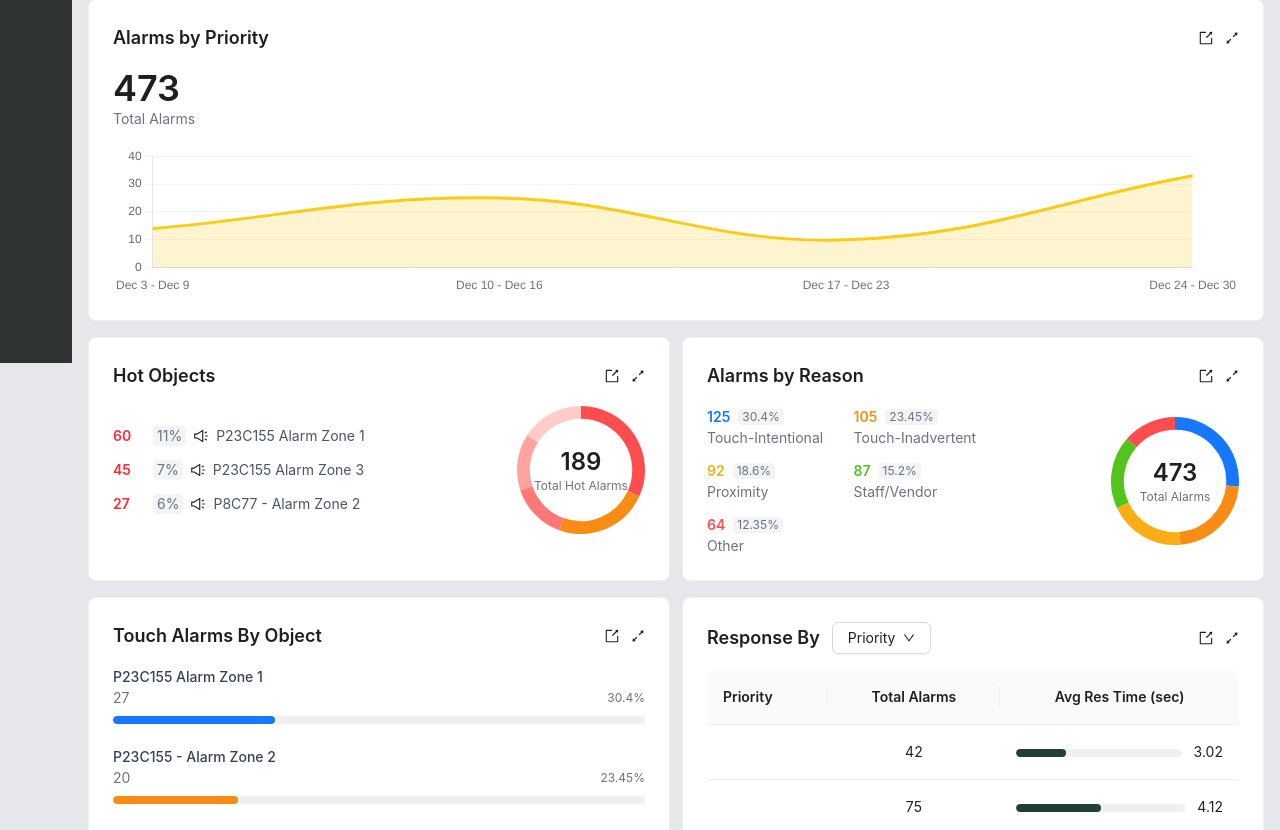
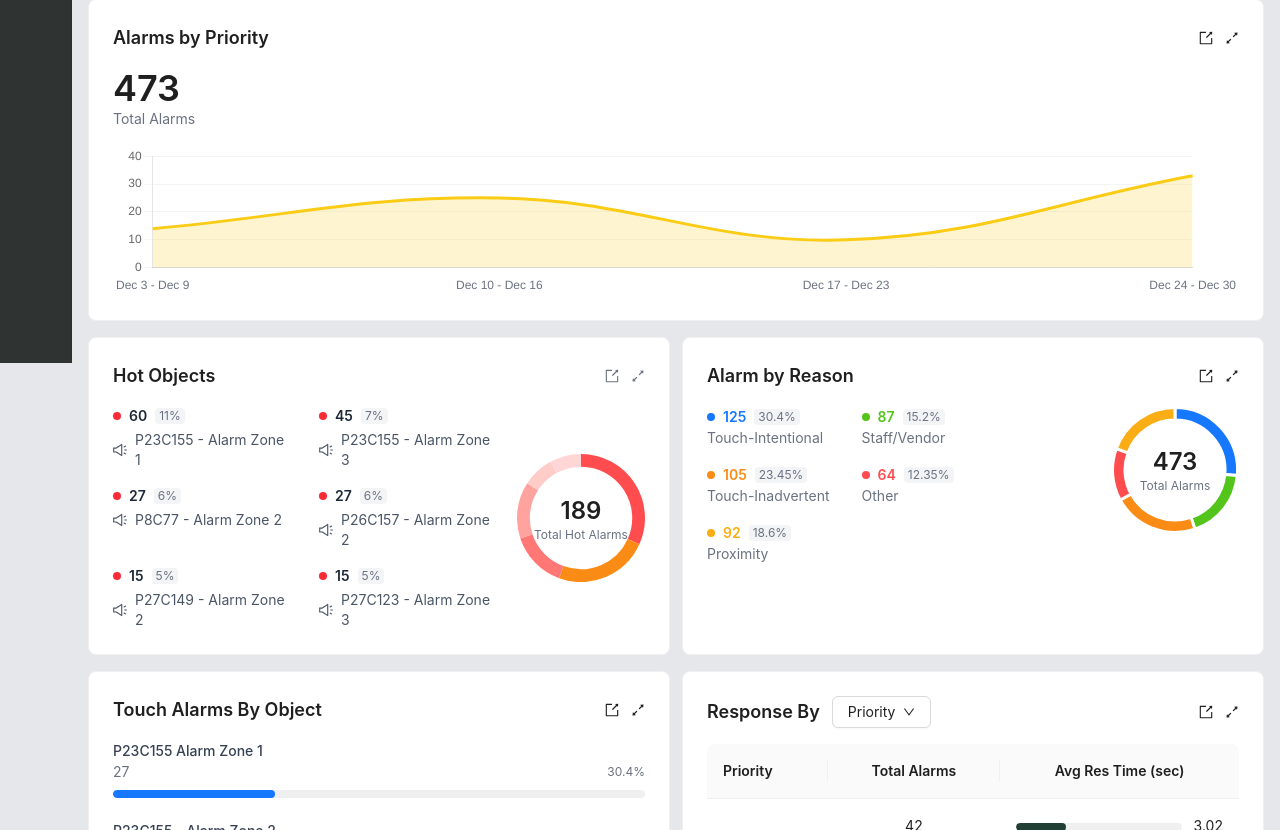
Before and after one commit to Waniaxif/Dashboard, a Next.js app: page / in a window 1280 px wide. Shown: the part 437-1267 px from the top of the page. Built offline with nearby package versions, Linux system fonts and the light colour scheme.

Commit message:
refactor AlarmByReason and HotObjects components for improved readability and consistency

```diff
--- a/src/Components/AlarmByReason/AlarmByReason.tsx
+++ b/src/Components/AlarmByReason/AlarmByReason.tsx
@@ -15,10 +15,10 @@ ChartJS.register(ArcElement, ChartTooltip, Legend);
 export default function AlarmByReason() {
   const reasons = [
     { color: "#1677ff", count: 125, percent: 30.4, name: "Touch-Intentional" },
+    { color: "#52c41a", count: 87, percent: 15.2, name: "Staff/Vendor" },
     { color: "#fa8c16", count: 105, percent: 23.45, name: "Touch-Inadvertent" },
+    { color: "#ff4d4f", count: 64, percent: 12.35, name: "Other" },
     { color: "#faad14", count: 92, percent: 18.6, name: "Proximity" },
-    { color: "#52c41a", count: 87, percent: 15.2, name: "Staff/Vendor" },
-    { color: "#ff4d4f", count: 64, percent: 12.35, name: "Other" },
   ];
 
   const total = 473;
@@ -28,7 +28,8 @@ export default function AlarmByReason() {
       {
         data: reasons.map((r) => r.count),
         backgroundColor: reasons.map((r) => r.color),
-        borderWidth: 0,
+        borderColor: "#ffffff", // space between segments
+        borderWidth: 3,
         cutout: "80%",
       },
     ],
@@ -36,35 +37,55 @@ export default function AlarmByReason() {
 
   return (
     <Card>
+      {/* Header */}
       <div className="flex justify-between items-center mb-4">
-        <div className="text-lg font-semibold">Alarms by Reason</div>
+        <div className="text-lg font-semibold">Alarm by Reason</div>
         <div className="flex items-center gap-3">
           <ExportOutlined />
           <ExpandAltOutlined />
         </div>
       </div>
-      <div className="flex justify-between items-center">
-        <div className="grid grid-cols-2 gap-x-6 gap-y-3">
+
+      {/* Content */}
+      <div className="flex flex-col md:flex-row justify-between items-center md:items-start">
+        {/* Left side: alarm data list */}
+        <div className="grid grid-cols-2 gap-x-8 gap-y-4 w-full md:w-auto">
           {reasons.map((r, index) => (
             <div key={index} className="flex flex-col">
               <div className="flex items-center space-x-2">
+                {/* Colored dot */}
+                <span
+                  className="inline-block w-2 h-2 rounded-full"
+                  style={{ backgroundColor: r.color }}
+                ></span>
+
+                {/* Value */}
                 <span className="font-semibold" style={{ color: r.color }}>
                   {r.count}
                 </span>
+
+                {/* Percentage */}
                 <span className="text-xs text-gray-500 bg-gray-100 px-1 rounded">
                   {r.percent}%
                 </span>
               </div>
+
+              {/* Description */}
               <span className="text-gray-500 text-sm">{r.name}</span>
             </div>
           ))}
         </div>
 
-        <div className="flex flex-col items-center justify-center">
+        {/* Right side: doughnut chart */}
+        <div className="flex flex-col items-center justify-center mt-6 md:mt-0 md:ml-6">
           <div className="relative w-32 h-32">
             <Doughnut
               data={data}
-              options={{ plugins: { legend: { display: false } } }}
+              options={{
+                plugins: { legend: { display: false } },
+                responsive: true,
+                maintainAspectRatio: false,
+              }}
             />
             <div className="absolute inset-0 flex flex-col items-center justify-center">
               <span className="text-2xl font-semibold">{total}</span>
--- a/src/Components/HotObjects/HotObjects.tsx
+++ b/src/Components/HotObjects/HotObjects.tsx
@@ -18,8 +18,8 @@ ChartJS.register(ArcElement, ChartTooltip, Legend);
 
 export default function HotObjects() {
   const hotObjects = [
-    { count: 60, percent: 11, name: "P23C155 Alarm Zone 1" },
-    { count: 45, percent: 7, name: "P23C155 Alarm Zone 3" },
+    { count: 60, percent: 11, name: "P23C155 - Alarm Zone 1" },
+    { count: 45, percent: 7, name: "P23C155 - Alarm Zone 3" },
     { count: 27, percent: 6, name: "P8C77 - Alarm Zone 2" },
     { count: 27, percent: 6, name: "P26C157 - Alarm Zone 2" },
     { count: 15, percent: 5, name: "P27C149 - Alarm Zone 2" },
@@ -38,7 +38,7 @@ export default function HotObjects() {
           "#ff7875",
           "#ffa39e",
           "#ffccc7",
-          "#ffccc7",
+          "#ffd6d6",
         ],
         borderWidth: 0,
         cutout: "80%",
@@ -48,30 +48,43 @@ export default function HotObjects() {
 
   return (
     <Card>
+      {/* Header */}
       <div className="flex justify-between items-center mb-4">
         <div className="text-lg font-semibold">Hot Objects</div>
-        <div className="flex items-center gap-3">
+        <div className="flex items-center gap-3 text-gray-500">
           <ExportOutlined />
           <ExpandAltOutlined />
         </div>
       </div>
-      <div className="flex justify-between items-center">
-        <div className="flex flex-col space-y-3">
-          {hotObjects.slice(0, 3).map((item, index) => (
-            <div key={index} className="flex items-center space-x-2">
-              <span className="text-red-500 font-semibold w-8">
-                {item.count}
-              </span>
-              <span className="text-gray-500 text-sm bg-gray-100 px-1 rounded">
-                {item.percent}%
-              </span>
-              <SoundOutlined className="text-gray-400" />
-              <span className="text-gray-600">{item.name}</span>
+
+      {/* Responsive Body */}
+      <div className="flex flex-col md:flex-row md:justify-between md:items-center gap-6">
+        {/* Left - Always Two-column grid */}
+        <div className="grid grid-cols-2 gap-x-8 gap-y-4 flex-1">
+          {hotObjects.map((item, index) => (
+            <div key={index} className="flex flex-col space-y-1">
+              {/* Top row: dot, count, percent */}
+              <div className="flex items-center space-x-2">
+                <span className="h-2 w-2 bg-red-500 rounded-full inline-block"></span>
+                <span className="text-gray-800 font-semibold text-sm">
+                  {item.count}
+                </span>
+                <span className="text-gray-500 text-xs bg-gray-100 px-1 rounded">
+                  {item.percent}%
+                </span>
+              </div>
+
+              {/* Bottom row: sound icon + name */}
+              <div className="flex items-center space-x-2 text-gray-600 text-sm">
+                <SoundOutlined className="text-gray-400" />
+                <span>{item.name}</span>
+              </div>
             </div>
           ))}
         </div>
 
-        <div className="flex flex-col items-center justify-center">
+        {/* Right - Doughnut chart (below on small screens) */}
+        <div className="flex justify-center md:justify-end">
           <div className="relative w-32 h-32">
             <Doughnut
               data={data}
@@ -82,7 +95,9 @@ export default function HotObjects() {
             />
             <div className="absolute inset-0 flex flex-col items-center justify-center">
               <span className="text-2xl font-semibold">{total}</span>
-              <span className="text-gray-500 text-xs">Total Hot Alarms</span>
+              <span className="text-gray-500 text-xs text-center leading-tight">
+                Total Hot Alarms
+              </span>
             </div>
           </div>
         </div>
```
